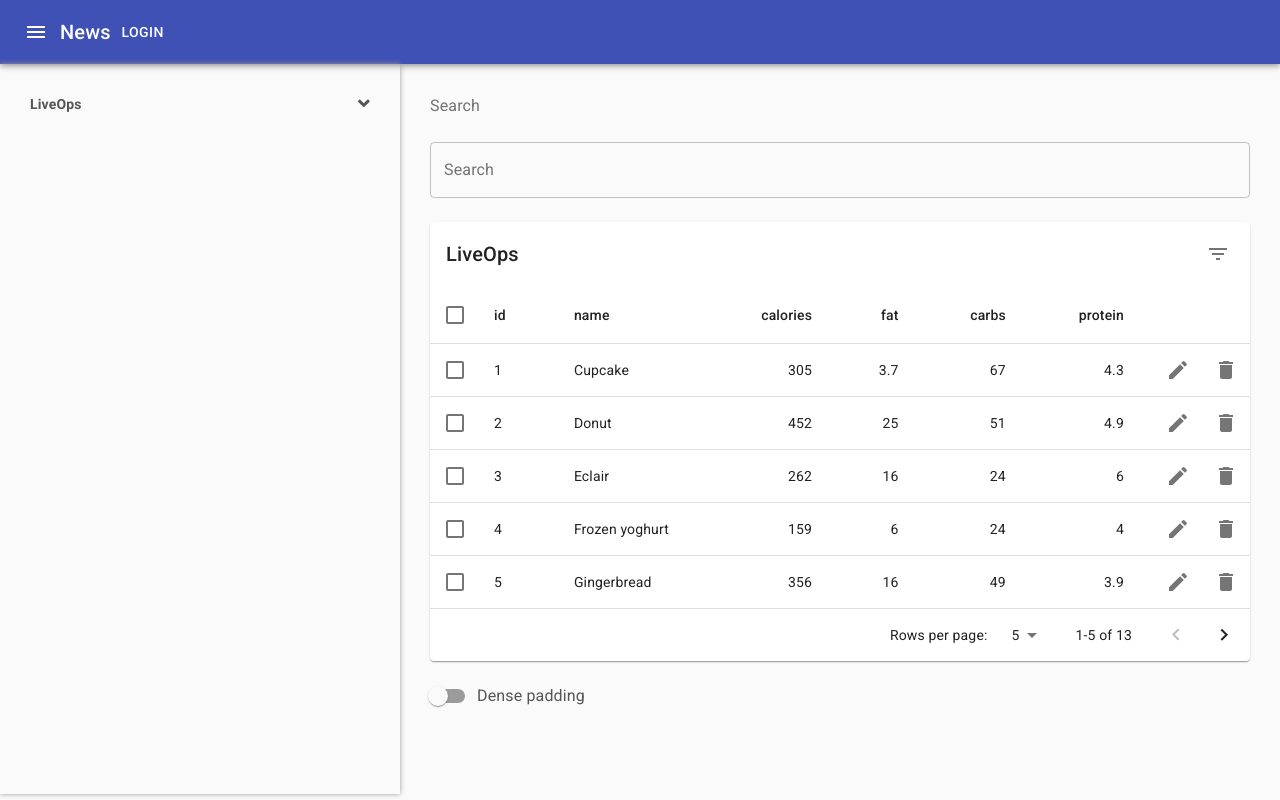
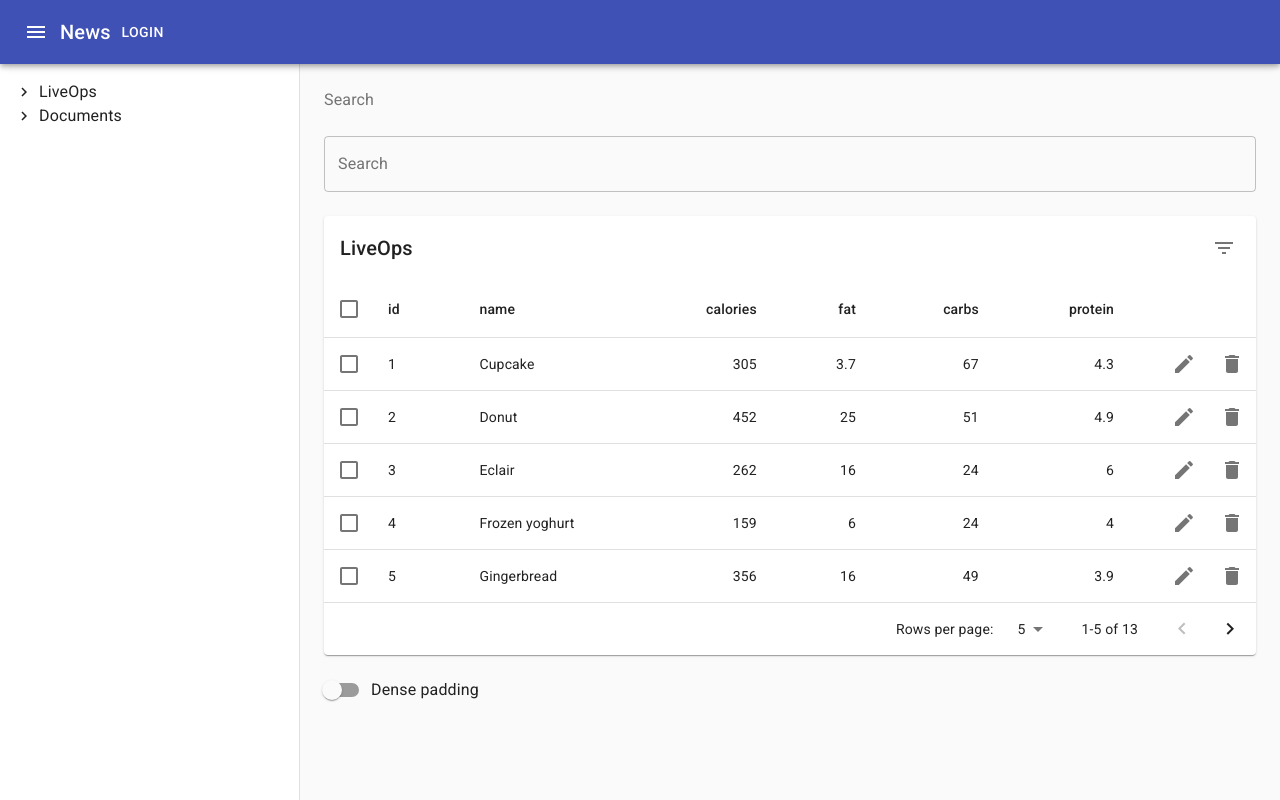
Before and after one commit to evan-zubov/SnipeFE, a React (Create React App) app: page /live-ops/search-players in a window 1280 px wide. Built offline with nearby package versions, Linux system fonts and the light colour scheme.

Commit message:
menu redesign based on material ui

```diff
--- a/package.json
+++ b/package.json
@@ -8,6 +8,7 @@
     "@fortawesome/react-fontawesome": "^0.1.7",
     "@material-ui/core": "^4.6.1",
     "@material-ui/icons": "^4.5.1",
+    "@material-ui/lab": "^4.0.0-alpha.39",
     "@types/jest": "^24.0.23",
     "@types/lodash": "^4.14.149",
     "@types/node": "^12.12.9",
--- a/src/components/app.tsx
+++ b/src/components/app.tsx
@@ -11,45 +11,93 @@ import Button from "@material-ui/core/Button";
 import IconButton from "@material-ui/core/IconButton";
 import MenuIcon from "@material-ui/icons/Menu";
 import { BrowserRouter as Router } from "react-router-dom";
+import { makeStyles } from "@material-ui/core/styles";
+import Drawer from "@material-ui/core/Drawer";
+import List from "@material-ui/core/List";
+import Divider from "@material-ui/core/Divider";
+import ListItem from "@material-ui/core/ListItem";
+import ListItemIcon from "@material-ui/core/ListItemIcon";
+import ListItemText from "@material-ui/core/ListItemText";
+import InboxIcon from "@material-ui/icons/MoveToInbox";
+import MailIcon from "@material-ui/icons/Mail";
+import { Content } from "./body/content/content";
+import { Menu } from "./body/menu/menu";
 
-// const useStyles = makeStyles(theme => ({
-//   root: {
-//     flexGrow: 1
-//   },
-//   menuButton: {
-//     marginRight: theme.spacing(2)
-//   },
-//   title: {
-//     flexGrow: 1
-//   }
-// }));
+const drawerWidth = 300;
 
-// const classes = useStyles();
+const useStyles = makeStyles(theme => ({
+  root: {
+    display: "flex"
+  },
+  appBar: {
+    zIndex: theme.zIndex.drawer + 1
+  },
+  drawer: {
+    width: drawerWidth,
+    flexShrink: 0
+  },
+  drawerPaper: {
+    width: drawerWidth
+  },
+  content: {
+    flexGrow: 1,
+    padding: theme.spacing(3)
+  },
+  toolbar: theme.mixins.toolbar
+}));
 
-export const App: React.FunctionComponent = () => (
-  <div className="App">
+export const App: React.FunctionComponent = () => {
+  const classes = useStyles();
+
+  return (
+    <Router>
+      <div className={classes.root}>
         <CssBaseline />
-    <Router>
-      <AppBar position="static">
+        <AppBar position="fixed" className={classes.appBar}>
           <Toolbar>
-          <IconButton
-            edge="start"
-            // className={classes.menuButton}
-            color="inherit"
-            aria-label="menu"
-          >
+            <IconButton edge="start" color="inherit" aria-label="menu">
               <MenuIcon />
             </IconButton>
-          <Typography
-            variant="h6"
-            //className={classes.title}
-          >
-            News
-          </Typography>
+            <Typography variant="h6">News</Typography>
             <Button color="inherit">Login</Button>
           </Toolbar>
         </AppBar>
-      <Body />
+        <Drawer
+          className={classes.drawer}
+          variant="permanent"
+          classes={{
+            paper: classes.drawerPaper
+          }}
+        >
+          <div className={classes.toolbar} />
+          <Menu />
+          {/* <List>
+          {["Inbox", "Starred", "Send email", "Drafts"].map((text, index) => (
+            <ListItem button key={text}>
+              <ListItemIcon>
+                {index % 2 === 0 ? <InboxIcon /> : <MailIcon />}
+              </ListItemIcon>
+              <ListItemText primary={text} />
+            </ListItem>
+          ))}
+        </List>
+        <Divider />
+        <List>
+          {["All mail", "Trash", "Spam"].map((text, index) => (
+            <ListItem button key={text}>
+              <ListItemIcon>
+                {index % 2 === 0 ? <InboxIcon /> : <MailIcon />}
+              </ListItemIcon>
+              <ListItemText primary={text} />
+            </ListItem>
+          ))}
+        </List> */}
+        </Drawer>
+        <main className={classes.content}>
+          <div className={classes.toolbar} />
+          <Content />
+        </main>
+      </div>
     </Router>
-  </div>
   );
+};
--- a/src/components/body/body.tsx
+++ b/src/components/body/body.tsx
@@ -1,11 +1,119 @@
 import React from "react";
-import "./body.css";
-import { Menu } from "./menu/menu";
-import { Content } from "./content/content";
+import { makeStyles } from "@material-ui/core/styles";
+import Drawer from "@material-ui/core/Drawer";
+import AppBar from "@material-ui/core/AppBar";
+import CssBaseline from "@material-ui/core/CssBaseline";
+import Toolbar from "@material-ui/core/Toolbar";
+import List from "@material-ui/core/List";
+import Typography from "@material-ui/core/Typography";
+import Divider from "@material-ui/core/Divider";
+import ListItem from "@material-ui/core/ListItem";
+import ListItemIcon from "@material-ui/core/ListItemIcon";
+import ListItemText from "@material-ui/core/ListItemText";
+import InboxIcon from "@material-ui/icons/MoveToInbox";
+import MailIcon from "@material-ui/icons/Mail";
 
-export const Body: React.FunctionComponent = () => (
-  <div className="body">
-    <Menu />
-    <Content />
-  </div>
-);
+const drawerWidth = 240;
+
+const useStyles = makeStyles(theme => ({
+  root: {
+    display: "flex"
+  },
+  appBar: {
+    zIndex: theme.zIndex.drawer + 1
+  },
+  drawer: {
+    width: drawerWidth,
+    flexShrink: 0
+  },
+  drawerPaper: {
+    width: drawerWidth
+  },
+  content: {
+    flexGrow: 1,
+    padding: theme.spacing(3)
+  },
+  toolbar: theme.mixins.toolbar
+}));
+
+export const Body = () => {
+  const classes = useStyles();
+
+  return (
+    <div className={classes.root}>
+      <CssBaseline />
+      <AppBar position="fixed" className={classes.appBar}>
+        <Toolbar>
+          <Typography variant="h6" noWrap>
+            Clipped drawer
+          </Typography>
+        </Toolbar>
+      </AppBar>
+      <Drawer
+        className={classes.drawer}
+        variant="permanent"
+        classes={{
+          paper: classes.drawerPaper
+        }}
+      >
+        <div className={classes.toolbar} />
+        <List>
+          {["Inbox", "Starred", "Send email", "Drafts"].map((text, index) => (
+            <ListItem button key={text}>
+              <ListItemIcon>
+                {index % 2 === 0 ? <InboxIcon /> : <MailIcon />}
+              </ListItemIcon>
+              <ListItemText primary={text} />
+            </ListItem>
+          ))}
+        </List>
+        <Divider />
+        <List>
+          {["All mail", "Trash", "Spam"].map((text, index) => (
+            <ListItem button key={text}>
+              <ListItemIcon>
+                {index % 2 === 0 ? <InboxIcon /> : <MailIcon />}
+              </ListItemIcon>
+              <ListItemText primary={text} />
+            </ListItem>
+          ))}
+        </List>
+      </Drawer>
+      <main className={classes.content}>
+        <Typography paragraph>
+          Lorem ipsum dolor sit amet, consectetur adipiscing elit, sed do
+          eiusmod tempor incididunt ut labore et dolore magna aliqua. Rhoncus
+          dolor purus non enim praesent elementum facilisis leo vel. Risus at
+          ultrices mi tempus imperdiet. Semper risus in hendrerit gravida rutrum
+          quisque non tellus. Convallis convallis tellus id interdum velit
+          laoreet id donec ultrices. Odio morbi quis commodo odio aenean sed
+          adipiscing. Amet nisl suscipit adipiscing bibendum est ultricies
+          integer quis. Cursus euismod quis viverra nibh cras. Metus vulputate
+          eu scelerisque felis imperdiet proin fermentum leo. Mauris commodo
+          quis imperdiet massa tincidunt. Cras tincidunt lobortis feugiat
+          vivamus at augue. At augue eget arcu dictum varius duis at consectetur
+          lorem. Velit sed ullamcorper morbi tincidunt. Lorem donec massa sapien
+          faucibus et molestie ac.
+        </Typography>
+        <Typography paragraph>
+          Consequat mauris nunc congue nisi vitae suscipit. Fringilla est
+          ullamcorper eget nulla facilisi etiam dignissim diam. Pulvinar
+          elementum integer enim neque volutpat ac tincidunt. Ornare suspendisse
+          sed nisi lacus sed viverra tellus. Purus sit amet volutpat consequat
+          mauris. Elementum eu facilisis sed odio morbi. Euismod lacinia at quis
+          risus sed vulputate odio. Morbi tincidunt ornare massa eget egestas
+          purus viverra accumsan in. In hendrerit gravida rutrum quisque non
+          tellus orci ac. Pellentesque nec nam aliquam sem et tortor. Habitant
+          morbi tristique senectus et. Adipiscing elit duis tristique
+          sollicitudin nibh sit. Ornare aenean euismod elementum nisi quis
+          eleifend. Commodo viverra maecenas accumsan lacus vel facilisis. Nulla
+          posuere sollicitudin aliquam ultrices sagittis orci a.
+        </Typography>
+      </main>
+    </div>
+  );
+};
+//<div className="body">
+//<Menu />
+//<Content />
+//</div>
--- a/src/components/body/content/content.css
+++ b/src/components/body/content/content.css
@@ -1,3 +1,3 @@
 .content {
-    padding: 30px 30px 30px 430px;
+  padding: 30px 30px 30px 30px;
 }
--- a/src/components/body/content/content.tsx
+++ b/src/components/body/content/content.tsx
@@ -1,9 +1,5 @@
 import React from "react";
 import "./content.css";
-import { Routes } from './routes';
+import { Routes } from "./routes";
 
-export const Content: React.FunctionComponent = () => (
-  <div className="content">
-    <Routes />
-  </div>
-);
+export const Content: React.FunctionComponent = () => <Routes />;
--- a/src/components/body/menu/menu.tsx
+++ b/src/components/body/menu/menu.tsx
@@ -2,29 +2,74 @@ import React from "react";
 import { MenuGroup } from "./menu-group/menu-group";
 import { withTranslation } from "react-i18next";
 import { MenuItem } from "./menu-item/menu-item";
-import { Link } from "@material-ui/core";
+import { Link, Box } from "@material-ui/core";
 import { Link as RouterLink } from "react-router-dom";
+import { PATHS } from "src/components/body/content/routes";
+import { makeStyles } from "@material-ui/core/styles";
+import TreeView from "@material-ui/lab/TreeView";
+import ExpandMoreIcon from "@material-ui/icons/ExpandMore";
+import ChevronRightIcon from "@material-ui/icons/ChevronRight";
+import TreeItem from "@material-ui/lab/TreeItem";
 import "./menu.css";
-import { PATHS } from "src/components/body/content/routes";
 
-export const Menu = withTranslation()(({ t }) => (
-  <div className="menu">
-    <MenuGroup name={t("Menu.LiveOps")}>
-      <MenuItem>
-        <Link component={RouterLink} to={PATHS.liveOps.searchPlayers("", "")}>
-          {t("Menu.LiveOps.SearchPlayers")}
-        </Link>
-      </MenuItem>
-      <MenuItem>
-        <Link component={RouterLink} to="/2">
-          {t("Menu.LiveOps.SearchPlayers")}
-        </Link>
-      </MenuItem>
-      <MenuItem>
-        <Link component={RouterLink} to="/3">
-          {t("Menu.LiveOps.SearchPlayers")}
-        </Link>
-      </MenuItem>
-    </MenuGroup>
-  </div>
-));
+const useStyles = makeStyles({
+  root: {
+    height: 216,
+    flexGrow: 1,
+    maxWidth: 400
+  }
+});
+
+// export const Menu = withTranslation()(({ t }) => (
+//   <div className="menu">
+//     <MenuGroup name={t("Menu.LiveOps")}>
+//       <MenuItem>
+//<Link component={RouterLink} to={PATHS.liveOps.searchPlayers("", "")}>
+//  {t("Menu.LiveOps.SearchPlayers")}
+//</Link>;
+//       </MenuItem>
+//       <MenuItem>
+//         <Link component={RouterLink} to="/2">
+//           {t("Menu.LiveOps.SearchPlayers")}
+//         </Link>
+//       </MenuItem>
+//       <MenuItem>
+//         <Link component={RouterLink} to="/3">
+//           {t("Menu.LiveOps.SearchPlayers")}
+//         </Link>
+//       </MenuItem>
+//     </MenuGroup>
+//   </div>
+// ));
+
+export const Menu = withTranslation()(({ t }) => {
+  const classes = useStyles();
+
+  return (
+    <Box component="span" m={2}>
+      <TreeView
+        className={classes.root}
+        defaultCollapseIcon={<ExpandMoreIcon />}
+        defaultExpandIcon={<ChevronRightIcon />}
+      >
+        <TreeItem nodeId="1" label={t("Menu.LiveOps")}>
+          <Link
+            component={RouterLink}
+            to={PATHS.liveOps.searchPlayers("", "")}
+            color="textPrimary"
+          >
+            {t("Menu.LiveOps.SearchPlayers")}
+          </Link>
+        </TreeItem>
+        <TreeItem nodeId="5" label="Documents">
+          <TreeItem nodeId="6" label="Material-UI">
+            <TreeItem nodeId="7" label="src">
+              <TreeItem nodeId="8" label="index.js" />
+              <TreeItem nodeId="9" label="tree-view.js" />
+            </TreeItem>
+          </TreeItem>
+        </TreeItem>
+      </TreeView>
+    </Box>
+  );
+});
```
Also changed, not shown: 1 other file (tests, documents, lock files or other folders). Lines whose indentation alone changed are shown as unchanged.
